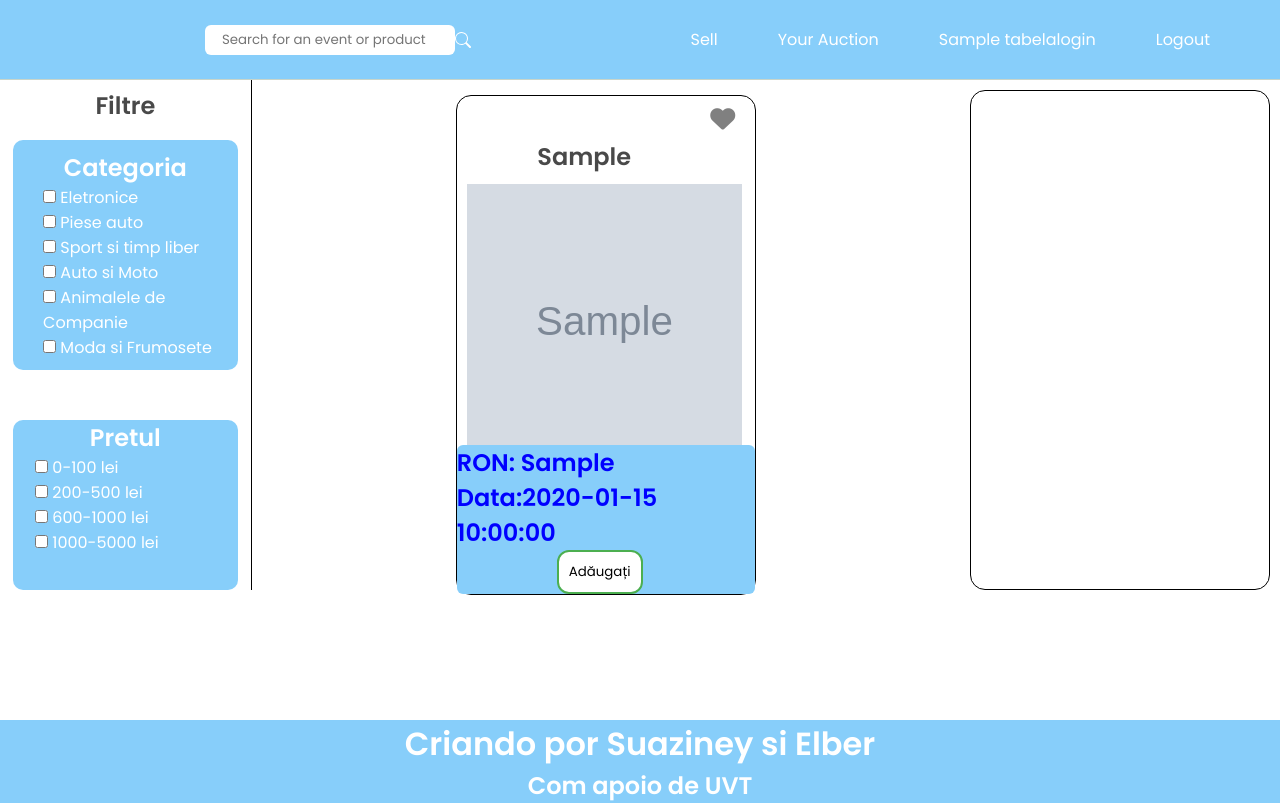
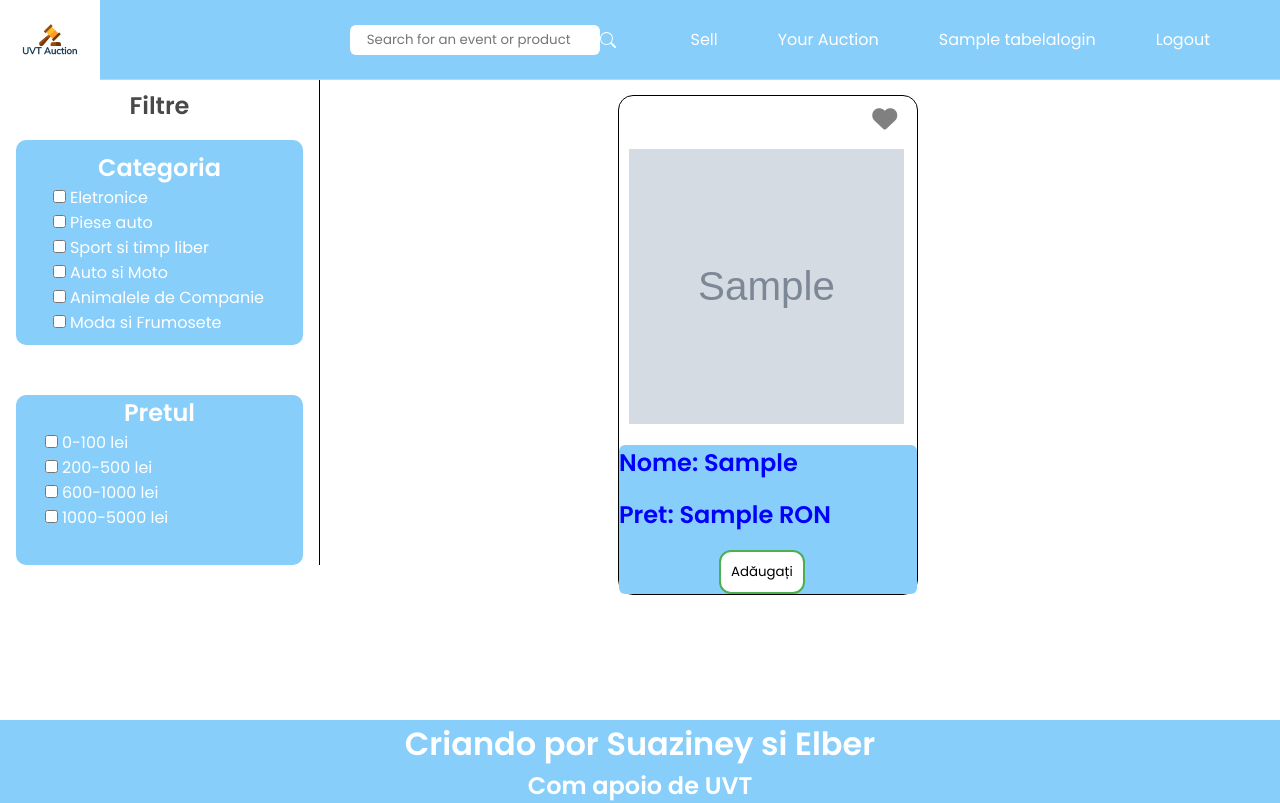
Before and after one commit to SUAZINEYDaLuz/ProjecctoTw, a Flask app: page / in a window 1280 px wide. Run offline with Flask 2, Linux system fonts and the light colour scheme; a user stored in the database is signed in; tables that the repository leaves empty hold one stand-in row (values such as "Sample post"); grey boxes marked "Sample" are stand-in pictures; some libraries are stand-ins or nearby versions.

Commit message:
Versao finall

```diff
--- a/Projecto_Tw_T/templates/Homepage.html
+++ b/Projecto_Tw_T/templates/Homepage.html
@@ -1,9 +1,10 @@
 {% extends 'base.html' %}
+{% block css %} <link rel="stylesheet" type="text/css" href="{{ url_for('static', filename='Profile.css')}}"> {% endblock %}
 {% block body %}
 
     <div class="background">
         <nav class="navbar">
-{#            <a href="{{ url_for('views.Homepage') }}"><img class="logo" src="/static/images/logo2.png" alt="aqui tem logo"></a>#}
+            <a href="{{ url_for('views.Homepage') }}"><img class="logo" src="/static/images/logo2.png" alt="aqui tem logo"></a>
             <div class="pesquisa">
                 <input class="srch" type="search" name=" " placeholder="  Search for an event or product">
 
@@ -16,7 +17,7 @@
                 {% if user.is_authenticated  %}
                     <li><a href="{{url_for('views.SellPage')}}">Sell</a> </li>
                     <li><a href="{{ url_for('views.Auction') }}">Your Auction</a></li>
-                    <li><a href="{{ url_for('views.Homepage') }}">{{  user.nome }}</a></li>
+                    <li><a href="{{ url_for('views.profile') }}">{{  user.nome }}</a></li>
                     <li><a href="{{ url_for('auth.logout') }}">Logout</a></li>
 
                 {% else %}
@@ -74,44 +75,43 @@
             <div class="rigth">
                 {% for row in minhatab %}
                     <form>
-                        <div    class="product" data-name="p-1" id="{{ row.id }}">
+                        <div class="product" data-name="p-1" id="{{ row.id }}">
                             <div class="imagem_produto" id="id_produto">
                                 <button onclick="" id="btnh1" class="btnFavorite"><i class="fas fa-heart"></i></button>
-                                 <h2 class="p_name">{{ row.titlu }}</h2>
+
                             <img class="Imagem_produto" src="static/images/{{ row.image }}" width="300px "
                                  height="300px" id="id_imagem">
                             </div>
                             <div class="detalhe_produto">
-                                <h2 class="lance">RON: {{ row.lance }} </h2>
-                                <h2 class="datalance">Data:{{ row.datalance}} <button type="submit" class="Bdetalhe" id="{{ row.id }}" onclick="showPopup()">Adăugați </button></h2>
+                                <h2 class="p_name">Nome: {{ row.titlu }}</h2>
+                                <h2 class="lance">Pret:  {{ row.lance }}  RON</h2>
+                                <h2 class="datalance"> <button type="submit" class="Bdetalhe" id="{{ row.id }}" onclick="showPopup()">Adăugați </button></h2>
                             </div>
                          </div>
                     </form>
 
                 {% endfor %}
             </div>
-        <div class="popHome" id="popup-1">
-         {% for row in minhatab %}
-                 <form action="{{ url_for('views.Homepage') }}" method="post" class="productes" id="popup-1">
-                <div class="content1" id="{{ row.id }}" >
-                                <span >
-                                    <div class="imagem11">
-                                        <button onclick="" id="btnh1" class="btnFavorite"><i class="fas fa-heart"></i></button>
-                                         <h2 class="p_name">{{ row.titlu }}</h2>
-                                    <img class="Imagem_produto" src="static/images/{{ row.image }}" width="300px"
-                                         height="300px" id="id_imagem">
-                                    </div>
-                                    <div class="detalhe_produto">
-                                        <h1> Id:{{ row.id }}</h1>
-                                         <h2 class="lance">RON: {{ row.lance }} </h2>
-                                        <h2 class="datalance">Data:{{ row.datalance}}</h2>
-                                    </div>
-                                 </span>
-                            </div>
-
-                 </form>
-                {% endfor %}
-             </div>
+{#        <div class="popHome" id="popup-1">#}
+{#          <form method="post" class="productes" id="popup-1">#}
+{#         {% for row in minhatab %}#}
+{#             <div class="content1" id="{{ row.id }}" >#}
+{#                 <span >#}
+{#                     <div class="imagem11">#}
+{#                         <button onclick="" id="btnh1" class="btnFavorite"><i class="fas fa-heart"></i></button>#}
+{#                         <h2 class="p_name">{{ row.titlu }}</h2>#}
+{#                         <img class="Imagem_produto" src="static/images/{{ row.image }}" width="300px" height="300px" id="id_imagem">#}
+{#                     </div>#}
+{#                     <div class="detalhe_produto">#}
+{#                         <h1> Id:{{ row.id }}</h1>#}
+{#                         <h2 class="lance">RON: {{ row.lance }} </h2>#}
+{#                         <h2 class="datalance">Data:{{ row.datalance}}</h2>#}
+{#                     </div>#}
+{#                 </span>#}
+{#             </div>#}
+{#                {% endfor %}#}
+{#          </form>#}
+{#             </div>#}
 
         </section>
         <footer class="footer_body">
```
